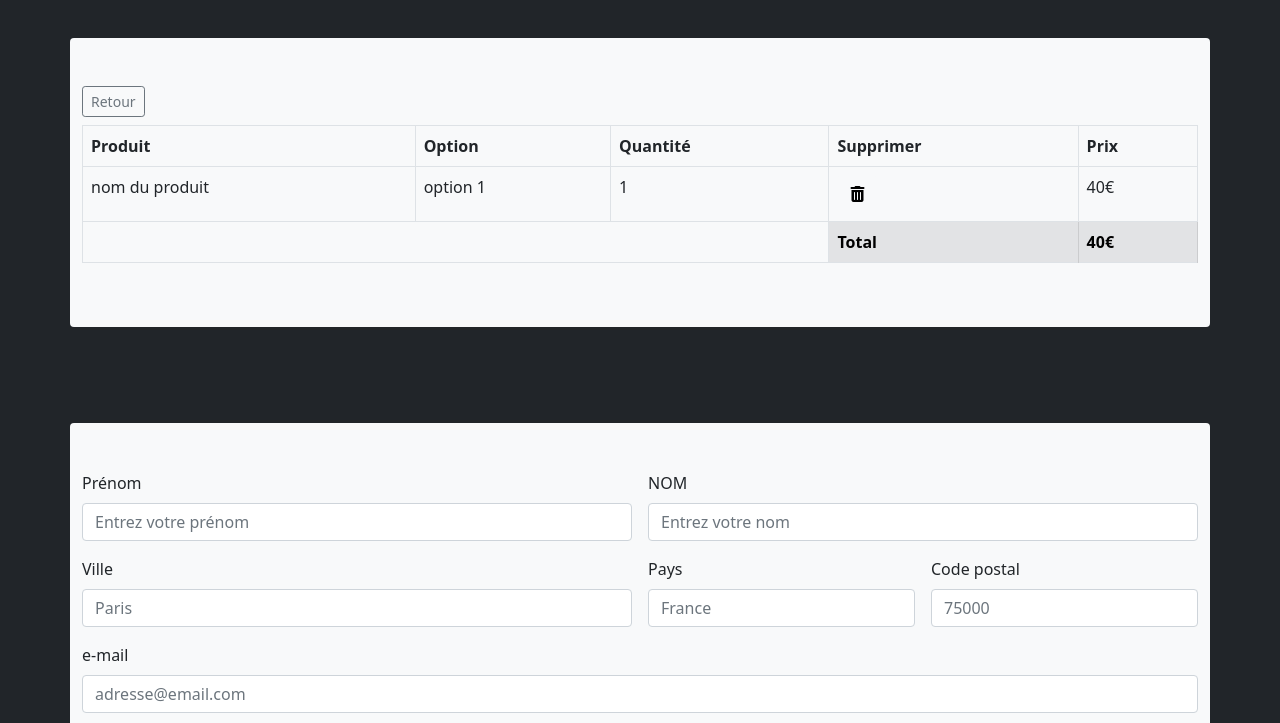
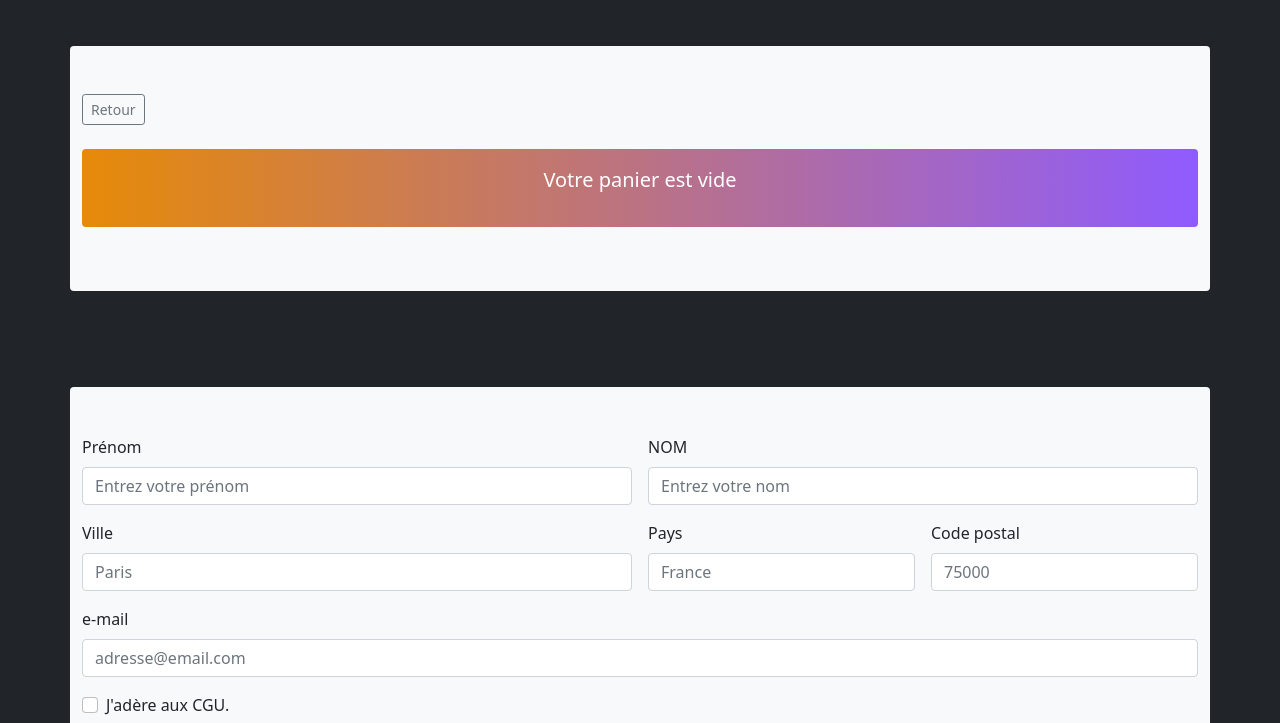
Before and after one commit to MartinBINARD/MartinBinard_5_23082021, a website: page Front-end/cart.html in a window 1280 px wide. Shown: the part 77-800 px from the top of the page. Drawn offline with nearby package versions, Linux system fonts and the light colour scheme; a web font is replaced by a local one.

Commit message:
Add customer items values in cart table

```diff
--- a/Front-end/cart.html
+++ b/Front-end/cart.html
@@ -45,7 +45,7 @@
       <div class="d-flex align-items-center justify-content-center bg-dark">
         <div class="container my-5 py-5 rounded bg-light">
             <a href="index.html" class="btn btn-sm btn-outline-secondary mb-2">Retour</a>
-            <div class="table-responsive-sm">
+            <div class="table-responsive-sm" id="cart-content">
                 <table class="table table-bordered">
                     <thead>
                       <tr>
@@ -56,20 +56,14 @@
                         <th>Prix</th>
                       </tr>
                     </thead>
-                    <tbody>
-                      <tr>
-                        <td>nom du produit</td>
-                        <td>option 1</td>
-                        <td>1</td>
-                        <td><button class="btn btn-light remove-item"><i class="fas fa-trash-alt"></i></button></td>
-                        <td>40€</td>
-                      </tr>
+                    <tbody id="cart-item">
+                      <!-- CART ITEM -->
                     </tbody>
                     <tfoot>
                       <tr>
                         <td colspan="3"></td>
                         <th class="table-secondary">Total</th>
-                        <th class="table-secondary">40€</th>
+                        <th class="table-secondary">Montant en €</th>
                       </tr>
                     </tfoot>
                 </table>
--- a/Front-end/public/js/card.js
+++ b/Front-end/public/js/card.js
@@ -51,6 +51,18 @@ function getCardItem () {
     .catch(error => alert(error))
 }
 
+function getItemButtonCart() {
+    // Add to cart listener button
+    const buttonAddToCart = document.getElementById('buttonAddToCart');
+
+    buttonAddToCart.addEventListener('click', (e) => {
+        e.preventDefault();
+        addItem();
+        showNumberOfItem();
+    });
+}
+
+// ADD ITEM TO LOCAL STORAGE
 function addItem() {
     // Get item values selected
     let itemValues = {
@@ -71,14 +83,3 @@ function addItem() {
     storeItem.push(itemValues);
     localStorage.setItem("item", JSON.stringify(storeItem));
 }
-
-function getItemButtonCart() {
-    // Add to cart listener button
-    const buttonAddToCart = document.getElementById('buttonAddToCart');
-
-    buttonAddToCart.addEventListener('click', (e) => {
-        e.preventDefault();
-        addItem();
-        showNumberOfItem();
-    });
-}
--- a/Front-end/public/js/cart-order.js
+++ b/Front-end/public/js/cart-order.js
@@ -1,5 +1,25 @@
 addItemToCart();
 
 function addItemToCart() {
+    let storeItem = JSON.parse(localStorage.getItem("item"));
+    console.log(storeItem);
+
+    if(!storeItem){
+        document.getElementById("cart-content").innerHTML = `
+        <div class='container my-3 py-3 fs-5 rounded bg-light text-center text-white orinoco-stripe'><div><p>Votre panier est vide</p></div></div>
+        `;
+    } else {
+        for (let k in storeItem) {
+            document.getElementById("cart-item").innerHTML = `
+            <tr>
+              <td>${storeItem[k].itemName}</td>
+              <td>${storeItem[k].itemOptions}</td>
+              <td>${storeItem[k].itemQuantity}</td>
+              <td><button class="btn btn-light remove-item"><i class="fas fa-trash-alt"></i></button></td>
+              <td id="itemPrice">${storeItem[k].itemPrice}</td>
+            </tr>
+            `;
+        }
+    }
 
 }
--- a/Front-end/sass/components/_border-orinoco.scss
+++ b/Front-end/sass/components/_border-orinoco.scss
@@ -5,3 +5,7 @@ $orinoco-gradient: linear-gradient(to right, #e68a08, #8f5bfe);
     height: 2px;
     width: 100%;
 }
+
+.orinoco-stripe {
+    background: $orinoco-gradient;
+}
```
Also changed, not shown: Front-end/public/css/style.css, README.md, 1 other file.
